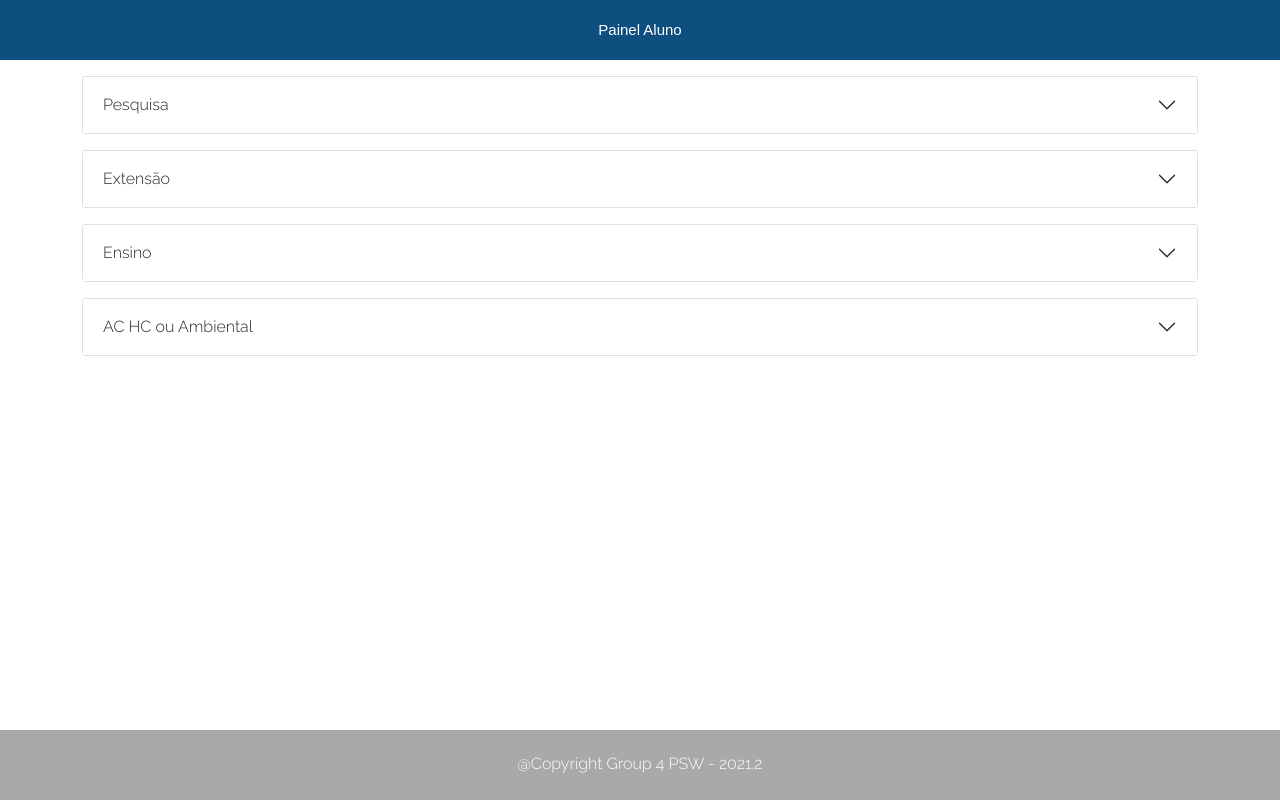
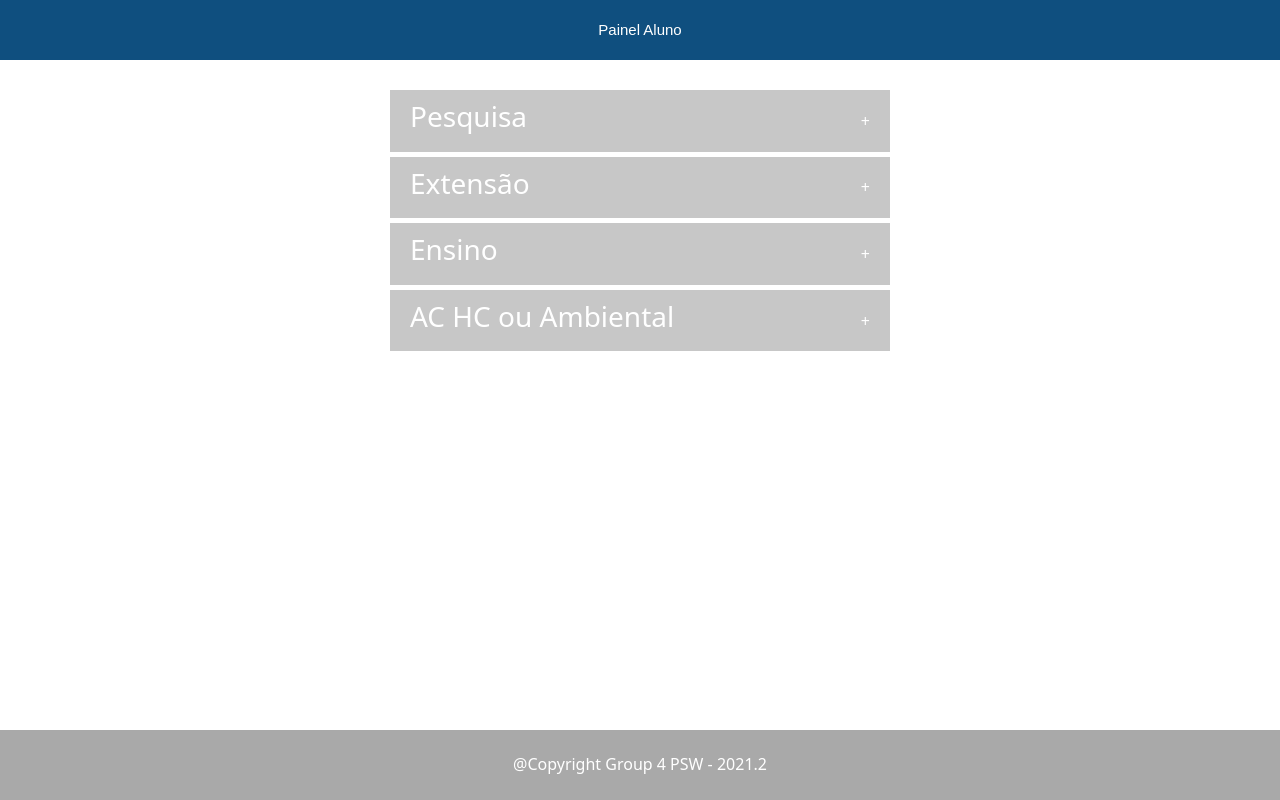
Before and after one commit to dsm-cefet-rj/trabalhointegrado2021-2-2021-2-grupo-4, a React (Create React App) app: page / in a window 1280 px wide. Built offline with nearby package versions, Linux system fonts and the light colour scheme.

Commit message:
feat: update painel atividade

```diff
--- a/src/components/PainelAtividade/index.js
+++ b/src/components/PainelAtividade/index.js
@@ -1,23 +1,19 @@
-import React, { Component } from 'react'
-import { Collapse, CardBody, Card, CardHeader } from 'reactstrap';
+import React, { useState } from 'react'
 import "./styled.scss";
 
-class PainelAtividade extends Component {
-  constructor(props) {
-    super(props);
-    this.toggle = this.toggle.bind(this);
-    this.state = {  collapse: 0,
-                    cards: [[1, 'Pesquisa'], [2, 'Extensão'], [3, 'Ensino'], [4, 'AC HC ou Ambiental']]
-                  };
+
+
+function PainelAtividade() {
+
+  const [selected, setSelected] = useState(null)
+
+  const toggle = (i) => {
+    if (selected === i) {
+      return setSelected(null)
     }
 
-  toggle(e) {
-    let event = e.target.dataset.event;
-    this.setState({ collapse: this.state.collapse === Number(event) ? 0 : Number(event) });
+    setSelected(i)
   }
-
-  render () {
-    const {cards, collapse} = this.state;
   return(
     <>
     <div className="menu_navegacao">
@@ -25,28 +21,50 @@ class PainelAtividade extends Component {
         <a>Painel Aluno</a>
       </nav>
     </div>
-      <div style={{ marginTop: '1rem' }} className="container">
 
-        {cards.map(index => {
-          return (
-            <Card style={{ marginBottom: '1rem' }} key={index[0]}>
-              <CardHeader className= {this.state.collapse ? 'accordion-button': 'accordion-button collapsed'} onClick={this.toggle} data-event={index[0]}>{index[1]}</CardHeader>
-              <Collapse isOpen={collapse === index[0]}>
-              <CardBody>
-                Adicionar Atividade
-                <button style={{ marginLeft: '10px' }} className="btn btn-success btn-block" type="submit">
-                  +
-                </button>
-              </CardBody>
-              </Collapse>
-            </Card>
-          )
-        })}
+    <div className='wrapper'>
+      <div className='accordion'>
+        {cards.map((item, i) => (
+          <div className='item'>
+            <div className='title' onClick={() => toggle(i)}>
+              <h3>{item.name}</h3>
+              <span>{selected === i ? '-' : '+'}</span>
+            </div>
+            <div className={selected === i ? 'content show' : 'content'}>
+              <hr/>
+              {item.content}
+            </div>
+          </div>
+        ))}
+      </div>
+    </div>
 
-      </div>
+
     </>
   );
 }
+
+const cards = [
+  {
+    id: 1,
+    name: 'Pesquisa',
+    content: 'Adicionar Atividade',
+  },
+  {
+    id: 2,
+    name: 'Extensão',
+    content: 'Adicionar Atividade',
+  },
+  {
+    id: 3,
+    name: 'Ensino',
+    content: 'Adicionar Atividade',
+  },
+  {
+    id: 4,
+    name: 'AC HC ou Ambiental',
+    content: 'Adicionar Atividade',
   }
+]
 
 export default PainelAtividade;
--- a/src/components/PainelAtividade/styled.scss
+++ b/src/components/PainelAtividade/styled.scss
@@ -1,31 +1,3 @@
-@import url('https://fonts.googleapis.com/css2?family=Raleway:wght@300&display=swap');
-
-$transition-collapse: height .35s ease;
-
-.collapse {
-  &:not(.show) {
-    display: none;
-  }
-}
-
-.collapsing {
-  height: 0;
-  overflow: hidden;
-}
-
-html * {
-  font-family: 'Raleway', sans-serif;
-  max-height: auto;
-  margin: 0;
-  padding: 0;
-}
-
-body {
-  height: 100%;
-  width: 100%;
-}
-
-
 .menu_navegacao {
   width: 100%;
   height: 60px;
@@ -53,81 +25,50 @@ a {
   color: white !important;
 }
 
-@media (max-width: 767px) {
-  .form-row {
-    display: block;
-  }
 
-  .form-row .name,
-  .form-row .value {
-    display: block;
-    width: 100%;
-  }
-
-  .form-row .name {
-    margin-bottom: 8px;
-  }
+.wrapper {
+  margin-top: 30px;
+  display: flex;
+  height: auto;
+  width: auto;
+  justify-content: center;
+  align-items: center;
 }
 
-input {
-  outline: none;
-  margin: 0;
-  border: none;
-  border-radius: 4px;
-  -webkit-box-shadow: none;
-  -moz-box-shadow: none;
-  box-shadow: none;
-  width: 100%;
-  font-size: 14px;
-  font-family: inherit;
-  background-color: rgb(206, 206, 206);
-  margin-left: 20px;
-  max-width: 200px;
+.accordion {
+  width: 500px;
+
+}
+
+.item {
+  background: rgb(199, 199, 199);
+  margin-bottom: 5px;
+  padding: 10px 20px;
+
 }
 
 .title {
-  font-size: 20px;
-  text-transform: uppercase;
-  font-weight: 500;
-  text-align: center;
-  color: #ffffff;
+  color: white;
+  display: flex;
+  justify-content: space-between;
+  align-items: center;
+  cursor: pointer;
 }
 
-.card-5 {
-  max-height: auto;
-  background: #fff;
-  -webkit-border-radius: 10px;
-  -moz-border-radius: 10px;
-  border-radius: 10px;
-  -webkit-box-shadow: 0px 8px 20px 0px rgba(0, 0, 0, 0.15);
-  -moz-box-shadow: 0px 8px 20px 0px rgba(0, 0, 0, 0.15);
-  box-shadow: 0px 8px 20px 0px rgba(0, 0, 0, 0.15);
+.content {
+  color: white;
+  max-height: 0;
+  overflow: hidden;
+  transition: all 0.2s cubic-bezier(0, 1, 0, 1);
 }
 
-.card-5 .card-heading {
-  border-radius: 20px;
-  padding: 20px 0;
-  background: #333333;
+.content.show {
+  height: auto;
+  max-height: 9999px;
+  transition: all 0.2s cubic-bezier(0, 1, 0, 1);
 }
 
-.card-5 .card-body {
-  padding-bottom: 30px;
+#item-name {
+  font-family: Arial, Helvetica, sans-serif;
+  font-size: 15px;
 }
-
-@media (max-width: 767px) {
-  .card-5 .card-body {
-    padding-top: 20px;
-    padding-bottom: 20px;
-  }
-}
-
-.form-row.required .name:after {
-  color: red;
-  content: "*";
-  top: 7px;
-}
-
-.modal-body {
-  max-height: calc(100vh - 140px);
-  overflow-y: auto;
-}
```
Lines whose indentation alone changed are shown as unchanged.
